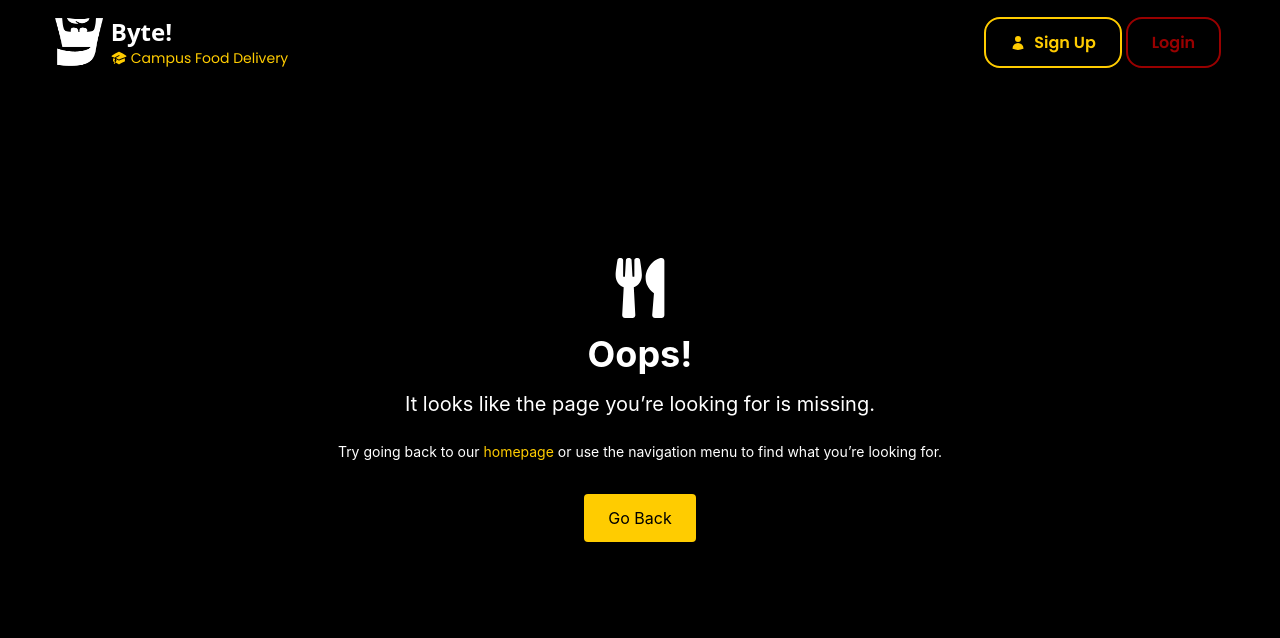
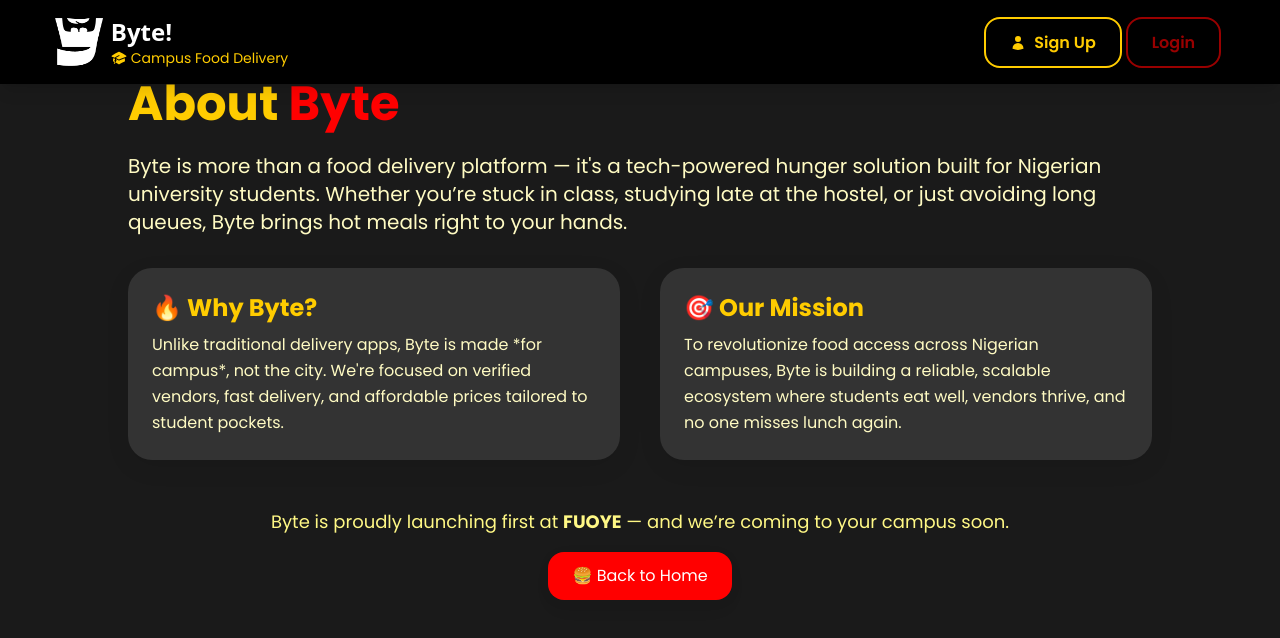
Before and after one commit to OyinDee/byte-react, a React (Create React App) app: page /about-byte in a window 1280 px wide. Shown: the top 638 px of the page. Built offline with nearby package versions, Linux system fonts and the light colour scheme; no server answers; a web font is replaced by a local one.

Commit message:
feat: Add AboutByte page with SEO metadata and content for campus-focused food delivery platform

```diff
--- a/src/App.js
+++ b/src/App.js
@@ -31,6 +31,7 @@ import AdminLogin from "./pages/AdminLogin";
 import MealsPage from "./pages/MealsPage";
 import OrderHistory from './pages/OrderHistory';
 import AdminNotifs from "./pages/AdminNotifs";
+import AboutByte from "./pages/AboutByte";
 
 function ScrollToTop() {
   const { pathname } = useLocation();
@@ -55,7 +56,6 @@ function App() {
                   <Route path="/login" element={<Login />} />
                   <Route path="/signupsuccess" element={<SignUpSuccess />} />
                   <Route path="/forgot-password" element={<ResetPassword />} />
-
                   {/* User Routes */}
                   <Route path="/user" element={<PrivateRoute element={<UserDashboard />} />} />
                   <Route path="/user/notifs" element={<PrivateRoute element={<Notifications />} />} />
@@ -65,20 +65,19 @@ function App() {
                   <Route path="/user/fund" element={<PrivateRoute element={<Fund />} />} />
                   <Route path="/user/orderhistory" element={<PrivateRoute element={<OrderHistory />} />} />
                   <Route path="/user/checkrestaurant/:id" element={<RestaurantPage />} />
-
                   {/* Restaurant Routes */}
                   <Route path="/restaurant/dashboard" element={<PrivateRoute element={<RestaurantDashboard />} />} />
                   <Route path="/restaurant/notifications" element={<PrivateRoute element={<AdminNotifs />} />} />
                   <Route path="/restaurant/menu" element={<PrivateRoute element={<MealsPage />} />} />
                   <Route path="/restaurant/login" element={<AdminLogin />} />
                   <Route path="/restaurant/signup" element={<PrivateRoute element={<RestaurantSignup />} allowedRoles={['superadmin']} />} />
-
                   {/* SuperAdmin Routes */}
                   <Route path="/superadmin/dashboard" element={<PrivateRoute element={<SuperAdminDashboard />} allowedRoles={['superadmin']} />} />
                   <Route path="/superadmin/orders" element={<PrivateRoute element={<SuperAdminOrders />} allowedRoles={['superadmin']} />} />
                   <Route path="/superadmin/restaurants" element={<PrivateRoute element={<SuperAdminRestaurants />} allowedRoles={['superadmin']} />} />
                   <Route path="/superadmin/withdrawals" element={<PrivateRoute element={<SuperAdminWithdrawals />} allowedRoles={['superadmin']} />} />
-
+                  {/* Byte SEO Landing Page */}
+                  <Route path="/about-byte" element={<AboutByte />} />
                   <Route path="*" element={<NotFound />} />
                 </Routes>
             <ToastContainer
--- a/src/index.js
+++ b/src/index.js
@@ -7,30 +7,49 @@ import reportWebVitals from './reportWebVitals';
 import { ToastContainer, toast } from 'react-toastify';
 import 'react-toastify/dist/ReactToastify.css';
 
-const root = ReactDOM.createRoot(document.getElementById('root'));
+
+const rootElement = document.getElementById('root');
+if (!rootElement) throw new Error('Root element not found');
+
+const root = ReactDOM.createRoot(rootElement);
+
 root.render(
   <React.StrictMode>
-    <>
-      <App />
-      <ToastContainer position="top-right" autoClose={5000} hideProgressBar={false} newestOnTop />
-    </>
+    <App />
+    <ToastContainer
+      position="top-right"
+      autoClose={5000}
+      hideProgressBar={false}
+      newestOnTop
+      closeOnClick
+      pauseOnFocusLoss
+      pauseOnHover
+    />
   </React.StrictMode>
 );
 
+const waitForSWActivation = (registration) => {
+  if (!registration?.waiting) return;
+
+  // Tell the waiting SW to skip waiting
+  registration.waiting.postMessage({ type: 'SKIP_WAITING' });
+
+  // Listen for the new SW to take control before reloading
+  navigator.serviceWorker.addEventListener('controllerchange', () => {
+    window.location.reload();
+  });
+};
+
 serviceWorkerRegistration.register({
-  onUpdate: registration => {
-    // Notify the user about the update
+  onUpdate: (registration) => {
     toast.info(
-      <div>
-        <p>A new version of the app is available!</p>
+      <div className="space-y-2">
+        <p>A new version of Byte is available!</p>
         <button
-          className="px-4 py-2 mt-2 bg-olive text-white rounded-md"
-          onClick={() => {
-            registration.waiting.postMessage({ type: 'SKIP_WAITING' });
-            window.location.reload();
-          }}
+          className="px-4 py-2 bg-green-600 hover:bg-green-700 text-white rounded-md focus:outline-none focus:ring-2 focus:ring-offset-2 focus:ring-green-500"
+          onClick={() => waitForSWActivation(registration)}
         >
-          Update Now
+          🔄 Update Now
         </button>
       </div>,
       {
@@ -40,16 +59,13 @@ serviceWorkerRegistration.register({
       }
     );
   },
-  onSuccess: registration => {
-    console.log('Service worker successfully registered.');
-    // Request notification permission when service worker is successfully registered
-    if ('Notification' in window && Notification.permission !== 'denied') {
+
+  onSuccess: () => {
+    console.log('✅ Service worker successfully registered.');
+    if ('Notification' in window && Notification.permission === 'default') {
       Notification.requestPermission();
     }
   }
 });
 
-// If you want to start measuring performance in your app, pass a function
-// to log results (for example: reportWebVitals(console.log))
-// or send to an analytics endpoint. Learn more: https://bit.ly/CRA-vitals
 reportWebVitals();
--- /dev/null
+++ b/src/pages/AboutByte.jsx
@@ -0,0 +1,62 @@
+import React from 'react';
+import { Helmet } from 'react-helmet';
+
+const AboutByte = () => {
+  return (
+    <>
+      <Helmet>
+        <title>About Byte – Built for Campus Life</title>
+        <meta
+          name="description"
+          content="Byte is Nigeria’s first student-focused food delivery platform. Learn how we're redefining campus hunger, one bite at a time."
+        />
+        <meta property="og:title" content="About Byte – Food for Campus Life" />
+        <meta property="og:description" content="Built by students, for students. This is Byte." />
+        <meta property="og:url" content="https://yumbyte.ng/about-byte" />
+        <meta property="og:type" content="website" />
+      </Helmet>
+
+      <section className="min-h-screen bg-olive-dark text-accentwhite px-6 py-20 font-sans">
+        <div className="max-w-5xl mx-auto">
+          <h1 className="text-4xl sm:text-5xl font-bold mb-6 text-cheese">
+            About <span className="text-primary-600">Byte</span>
+          </h1>
+          <p className="text-lg sm:text-xl text-secondary-100 leading-relaxed mb-8">
+            Byte is more than a food delivery platform — it's a tech-powered hunger solution built for Nigerian university students.
+            Whether you’re stuck in class, studying late at the hostel, or just avoiding long queues, Byte brings hot meals right to your hands.
+          </p>
+
+          <div className="grid md:grid-cols-2 gap-10">
+            <div className="bg-olive-light rounded-2xl p-6 shadow-card transition hover:shadow-lg">
+              <h2 className="text-2xl font-bold text-cheese mb-2">🔥 Why Byte?</h2>
+              <p className="text-secondary-100 leading-relaxed">
+                Unlike traditional delivery apps, Byte is made *for campus*, not the city. We're focused on verified vendors, fast delivery, and affordable prices tailored to student pockets.
+              </p>
+            </div>
+
+            <div className="bg-olive-light rounded-2xl p-6 shadow-card transition hover:shadow-lg">
+              <h2 className="text-2xl font-bold text-cheese mb-2">🎯 Our Mission</h2>
+              <p className="text-secondary-100 leading-relaxed">
+                To revolutionize food access across Nigerian campuses, Byte is building a reliable, scalable ecosystem where students eat well, vendors thrive, and no one misses lunch again.
+              </p>
+            </div>
+          </div>
+
+          <div className="mt-12 text-center">
+            <p className="text-lg text-secondary-200 mb-4">
+              Byte is proudly launching first at <strong>FUOYE</strong> — and we’re coming to your campus soon.
+            </p>
+            <a
+              href="/"
+              className="inline-block bg-primary-600 hover:bg-primary-700 text-white px-6 py-3 rounded-xl shadow-soft transition"
+            >
+              🍔 Back to Home
+            </a>
+          </div>
+        </div>
+      </section>
+    </>
+  );
+};
+
+export default AboutByte;
```
Also changed, not shown: 1 other file (tests, documents, lock files or other folders). Lines whose indentation alone changed are shown as unchanged.
